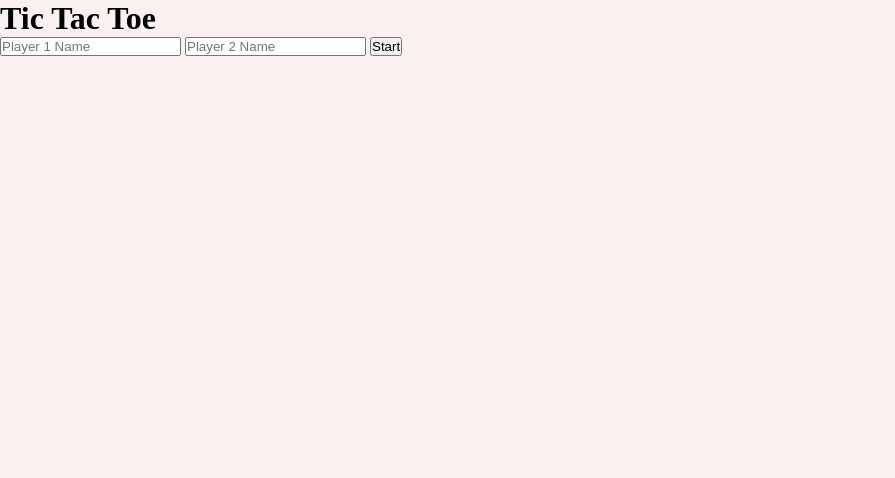
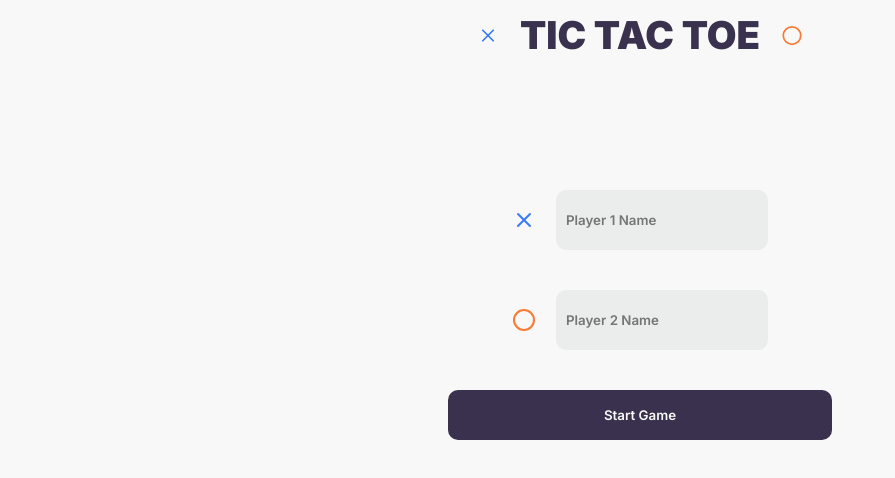
Before and after one commit to BenjaminFrias/odin-tic-tac-toe, a plain HTML site: page index.html in a window 1280 px wide. Shown: the whole page, without its empty margins (0-895 px from the left). Drawn offline with Linux system fonts and the light colour scheme.

Commit message:
add basic game style

```diff
--- a/index.html
+++ b/index.html
@@ -4,18 +4,55 @@
 <head>
     <meta charset="UTF-8">
     <meta name="viewport" content="width=device-width, initial-scale=1.0">
+    <link rel="preconnect" href="https://fonts.googleapis.com">
+    <link rel="preconnect" href="https://fonts.gstatic.com" crossorigin>
+    <link href="https://fonts.googleapis.com/css2?family=Inter:wght@100..900&display=swap" rel="stylesheet">
     <link rel="stylesheet" href="style.css">
     <title>Tic Tac Toe</title>
 </head>
 
 <body>
     <div class="container">
-        <h1>Tic Tac Toe</h1>
+        <header>
+            <?xml version="1.0" ?><svg class="x-icon" fill="none" height="24" stroke="currentColor"
+                stroke-linecap="round" stroke-linejoin="round" stroke-width="2" viewBox="0 0 24 24" width="24"
+                xmlns="http://www.w3.org/2000/svg">
+                <line x1="18" x2="6" y1="6" y2="18" />
+                <line x1="6" x2="18" y1="6" y2="18" />
+            </svg>
+
+            <h1>TIC TAC TOE</h1>
+
+            <?xml version="1.0" ?><svg class="circle-icon" fill="none" height="24" stroke="currentColor"
+                stroke-linecap="round" stroke-linejoin="round" stroke-width="2" viewBox="0 0 24 24" width="24"
+                xmlns="http://www.w3.org/2000/svg">
+                <circle cx="12" cy="12" r="10" />
+            </svg>
+        </header>
 
         <div class="start-page">
-            <input type="text" id="player1-name" placeholder="Player 1 Name">
-            <input type="text" id="player2-name" placeholder="Player 2 Name">
-            <button class="start-btn">Start</button>
+
+            <div class="player-input">
+                <?xml version="1.0" ?><svg class="x-icon" fill="none" height="24" stroke="currentColor"
+                    stroke-linecap="round" stroke-linejoin="round" stroke-width="2" viewBox="0 0 24 24" width="24"
+                    xmlns="http://www.w3.org/2000/svg">
+                    <line x1="18" x2="6" y1="6" y2="18" />
+                    <line x1="6" x2="18" y1="6" y2="18" />
+                </svg>
+                <input type="text" id="player1-name" placeholder="Player 1 Name">
+            </div>
+
+            <div class="player-input">
+                <?xml version="1.0" ?><svg class="circle-icon" fill="none" height="24" stroke="currentColor"
+                    stroke-linecap="round" stroke-linejoin="round" stroke-width="2" viewBox="0 0 24 24" width="24"
+                    xmlns="http://www.w3.org/2000/svg">
+                    <circle cx="12" cy="12" r="10" />
+                </svg>
+                <input type="text" id="player2-name" placeholder="Player 2 Name">
+            </div>
+
+            <button class="start-btn">Start Game</button>
+
         </div>
 
         <div class="game-page hidden">
--- a/script.js
+++ b/script.js
@@ -81,6 +81,7 @@ function GameController(name1 = "Player1", name2 = "Player2") {
     const gameBoard = Gameboard();
     let activePlayer = players.player1;
     let winner = false;
+    let tie = false;
 
     const switchTurn = () => {
         activePlayer == players.player1
@@ -97,13 +98,10 @@ function GameController(name1 = "Player1", name2 = "Player2") {
 
         let winnerResult = checkWinner();
         if (winnerResult == "TIE") {
-            console.log("TIEEEEEEE");
+            tie = true;
             winner = true;
         } else if (winnerResult) {
             console.log(activePlayer.name, "WINS");
-            winner = true;
-        } else if (winnerResult == 3) {
-            console.log("THERE IS A TIE");
             winner = true;
         } else {
             switchTurn();
@@ -202,7 +200,11 @@ function GameController(name1 = "Player1", name2 = "Player2") {
 
     const resetWinner = () => {
         winner = false;
-    }
+    };
+
+    const isTie = () => {
+        return tie;
+    };
 
     return {
         playRound,
@@ -211,6 +213,7 @@ function GameController(name1 = "Player1", name2 = "Player2") {
         getActivePlayer,
         getWinner,
         resetWinner,
+        isTie,
     };
 }
 
@@ -221,7 +224,6 @@ const resultsPage = document.querySelector(".results-page");
 const restartBtn = document.querySelector(".new-game-btn");
 
 startBtn.addEventListener("click", startGame);
-
 restartBtn.addEventListener("click", restartGame);
 
 function startGame() {
@@ -242,23 +244,44 @@ function startGame() {
         displayCellValues: function () {
             this.boardValues.forEach((row, i) => {
                 row.forEach((item, j) => {
-                    this.markDivs[i * 3 + j].textContent =
-                        this.boardValues[i][j].getCellValue();
-                });
-            });
-        },
-        addDivsListeners: function () {
-            this.boardValues.forEach((row, i) => {
-                row.forEach((item, j) => {
+
+                    // Add event listeners
                     this.markDivs[i * 3 + j].addEventListener("click", () => {
+                        // when clicked, if not winner play round
                         if (!game.getWinner()) {
                             game.playRound(i, j);
-                            displayGame.displayCellValues();
+
+                            // Show value of the cell when clicked
+                            let cellDiv = this.markDivs[i * 3 + j];
+                            let value = this.boardValues[i][j].getCellValue();
+                            if (value == 1) {
+                                value = `
+                                        <svg class="x-icon mark-icon" fill="none" height="24" stroke="currentColor"
+                                            stroke-linecap="round" stroke-linejoin="round" stroke-width="2" viewBox="0 0 24 24" width="24"
+                                            xmlns="http://www.w3.org/2000/svg">
+                                            <line x1="18" x2="6" y1="6" y2="18" />
+                                            <line x1="6" x2="18" y1="6" y2="18" />
+                                        </svg>
+                                        `;
+                            } else if (value == 2) {
+                                value = `
+                                            <svg class="circle-icon mark-icon" fill="none" height="24" stroke="currentColor"
+                                            stroke-linecap="round" stroke-linejoin="round" stroke-width="2" viewBox="0 0 24 24" width="24"
+                                            xmlns="http://www.w3.org/2000/svg">
+                                            <circle cx="12" cy="12" r="10" />
+                                            </svg>
+                                            `;
+                            } else {
+                                value = "";
+                            }
+
+                            cellDiv.innerHTML = value;
+                            cellDiv.querySelector("svg").classList.add("placed");
+
                             displayGame.displayActivePlayer();
                         }
 
                         if (game.getWinner()) {
-                            console.log("WINNEEEEEEERRRR!!!!!!");
                             this.displayResults();
                             game.resetWinner();
                         }
@@ -280,7 +303,6 @@ function startGame() {
     };
 
     displayGame.displayCellValues();
-    displayGame.addDivsListeners();
     displayGame.displayActivePlayer();
 }
 
--- a/style.css
+++ b/style.css
@@ -1,42 +1,57 @@
+/* GENERAL */
+
+:root {
+    --bg-color: #f8f8f8;
+    --lines-color: #ebecec;
+    --blue-color: #397cf3;
+    --orange-color: #f87b35;
+    --title-color: #39314d;
+}
+
 * {
     margin: 0;
     padding: 0;
+    font-family: "Inter", Arial, Helvetica, sans-serif;
 }
 
 .container {
-     width: 100%;
-     min-height: 100vh;
-     background: rgb(250, 240, 240);
+    width: 100%;
+    min-height: 100vh;
+    background: var(--bg-color);
+    display: flex;
+    flex-direction: column;
+    overflow-y: hidden;
 }
 
-.game-page.hidden {
-    display: none;
+/* HEADER */
+
+header {
+    width: 100%;
+    height: 70px;
+    display: flex;
+    justify-content: center;
+    align-items: center;
+    gap: 20px;
 }
 
-.game-page {
-    display: block;
+header h1 {
+    font-size: clamp(2rem, 3vw, 3rem);
+    font-weight: 900;
+    color: var(--title-color);
 }
 
-.items-container {
-    margin:50px auto;
-    width: 400px;
-    height: 400px;
-    display: grid;
-    grid-template-columns: 1fr 1fr 1fr;
-    grid-template-rows: 1fr 1fr 1fr;
-    gap: 3px;
+header svg {
+    height: 30%;
 }
 
-.items-container .tic-item {
-    border: none;
-    border-radius: 5px;
-    background: #555555;
+/* ICONS */
 
+svg.x-icon {
+    color: var(--blue-color);
 }
 
-.items-container .tic-item:hover {
-    scale: 1.1;
-
+svg.circle-icon {
+    color: var(--orange-color);
 }
 
 /* START PAGE */
@@ -46,7 +61,108 @@
 }
 
 .start-page {
-    display: block;
+    display: flex;
+    width: 100%;
+    flex-direction: column;
+    justify-content: center;
+    align-items: center;
+    margin: 100px 0;
+}
+
+.start-page .player-input {
+    display: flex;
+    justify-content: center;
+    align-items: center;
+    gap: 20px;
+    height: 100px;
+}
+
+.start-page .player-input input {
+    outline: 0px;
+    border: none;
+    border-radius: 10px;
+    background: var(--lines-color);
+    height: 60px;
+    padding: 0px 10px;
+    font-weight: 600;
+}
+
+.start-page .start-btn {
+    outline: 0px;
+    border: none;
+    border-radius: 10px;
+    height: 50px;
+    width: 30%;
+    margin-top: 20px;
+    background: var(--title-color);
+    color: var(--bg-color);
+    font-weight: 600;
+    transition: all 200ms ease;
+}
+
+.start-btn:hover {
+    transition: all 200ms ease;
+    background: var(--bg-color);
+    color: var(--title-color);
+    border: 1px solid var(--title-color);
+}
+
+/* GAMEPAGE */
+
+.game-page.hidden {
+    display: none;
+}
+
+.game-page {
+    display: flex;
+    flex-direction: column;
+    gap: 30px;
+    justify-content: center;
+    align-items: center;
+    margin: auto auto;
+}
+
+.game-page h2 {
+    font-size: clamp(1.3rem, 5vw, 2rem);
+}
+
+.items-container {
+    width: 400px;
+    height: 400px;
+    display: grid;
+    grid-template-columns: 1fr 1fr 1fr;
+    grid-template-rows: 1fr 1fr 1fr;
+    gap: 3px;
+    background: #c7c7c7;
+}
+
+.items-container .tic-item {
+    border: 2px solid var(--lines-color);
+    background: var(--lines-color);
+    transition: all 200ms ease;
+}
+
+.items-container .tic-item:hover {
+    background: #d4d4d4;
+    scale: 1.08;
+    transition: all 200ms ease;
+}
+
+/* MARK ICON */
+
+
+.mark-icon.placed {
+    animation: scale 200ms;
+    scale: 2.5;
+}
+
+@keyframes scale {
+    0% {
+        scale: 25;
+    }
+    100% {
+        scale: 2.5;
+    }
 }
 
 /* RESULT PAGE */
```
